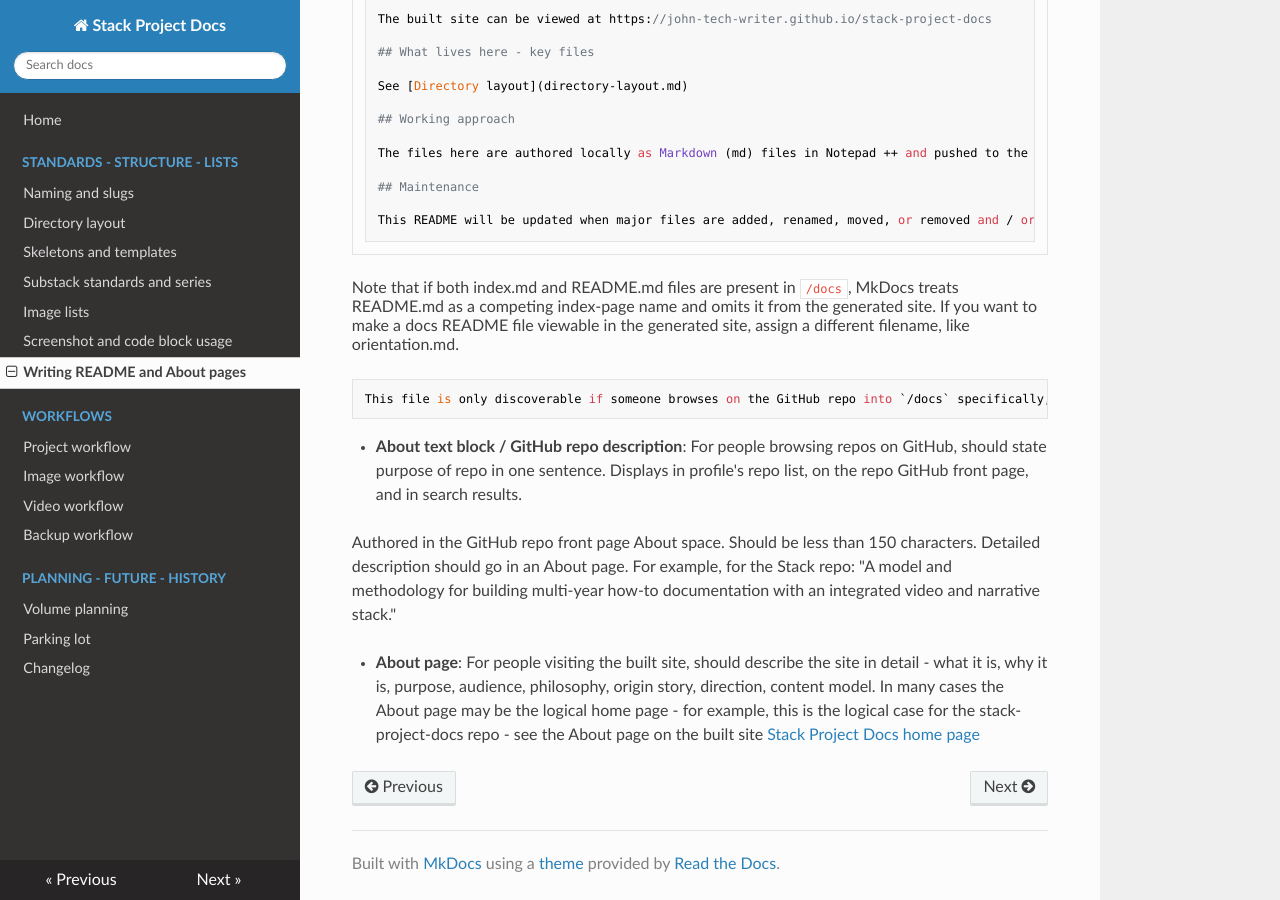
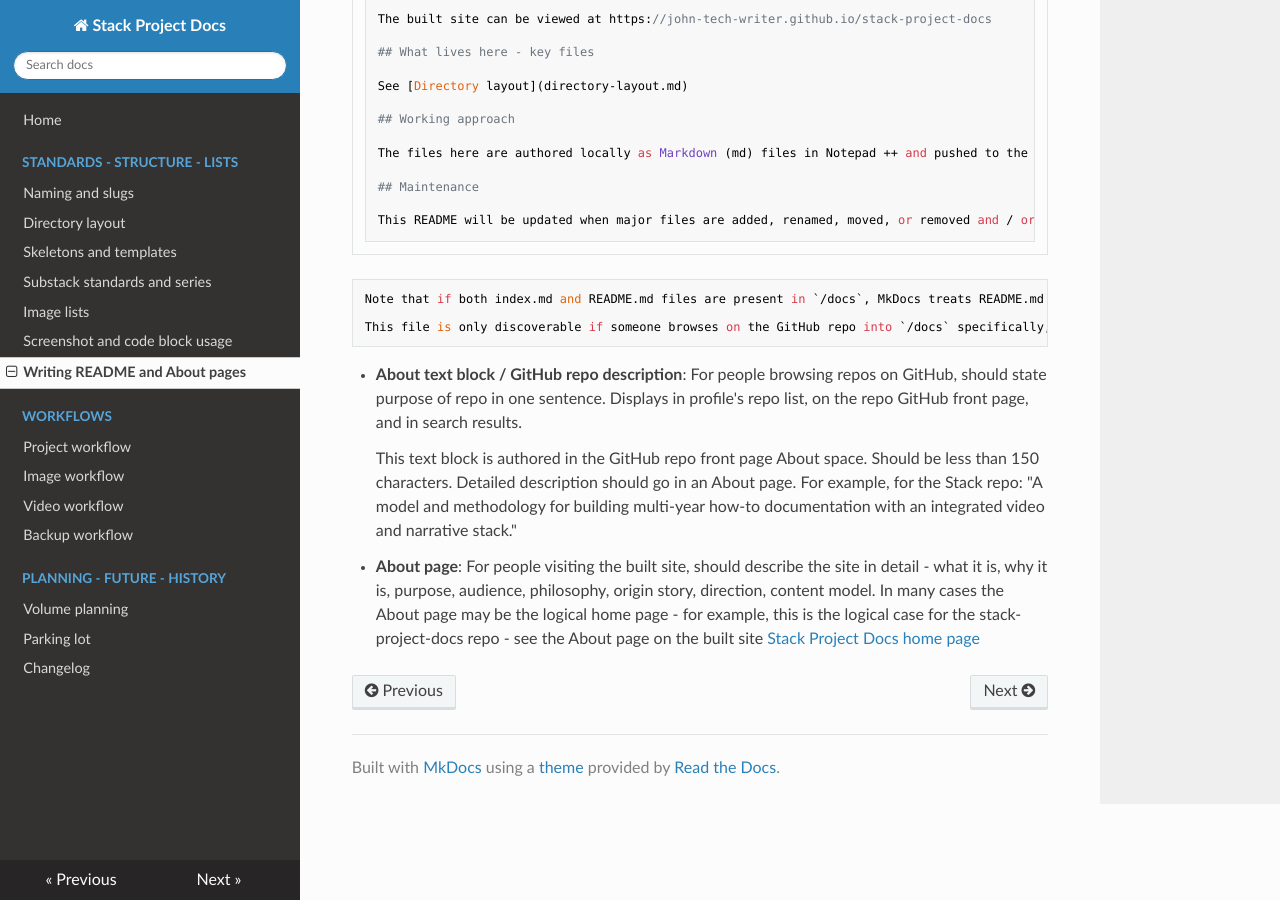
Before and after one commit to john-tech-writer/stack-project-docs, an MkDocs documentation site: the page built from docs/writing-readme-about-pages.md, in a window 1280 px wide and 900 px high, scrolled down 829 px. Built offline with MkDocs 1.6.1, drawn with Linux system fonts in a browser that asks for light colours; nearby versions of some CDN libraries.

Commit message:
Update writing-readme-about-pages.md

````diff
--- a/docs/writing-readme-about-pages.md
+++ b/docs/writing-readme-about-pages.md
@@ -33,12 +33,13 @@ The files here are authored locally as Markdown (md) files in Notepad ++ and pus
 
 This README will be updated when major files are added, renamed, moved, or removed and / or if this folder’s purpose changes.
 ```
+
     Note that if both index.md and README.md files are present in `/docs`, MkDocs treats README.md as a competing index-page name and omits it from the generated site. If you want to make a docs README file viewable in the generated site, assign a different filename, like orientation.md.
 
     This file is only discoverable if someone browses on the GitHub repo into `/docs` specifically, which is rare. It should include the repo name and live site link. Do not include in nav / yml. Should include an update line up front.
 
   - **About text block / GitHub repo description**: For people browsing repos on GitHub, should state purpose of repo in one sentence. Displays in profile's repo list, on the repo GitHub front page, and in search results.
 
-  Authored in the GitHub repo front page About space. Should be less than 150 characters. Detailed description should go in an About page. For example, for the Stack repo: "A model and methodology for building multi-year how-to documentation with an integrated video and narrative stack."
+    This text block is authored in the GitHub repo front page About space. Should be less than 150 characters. Detailed description should go in an About page. For example, for the Stack repo: "A model and methodology for building multi-year how-to documentation with an integrated video and narrative stack."
 
   - **About page**: For people visiting the built site, should describe the site in detail - what it is, why it is, purpose, audience, philosophy, origin story, direction, content model. In many cases the About page may be the logical home page - for example, this is the logical case for the stack-project-docs repo - see the About page on the built site [Stack Project Docs home page](https://john-tech-writer.github.io/stack-project-docs)
````
